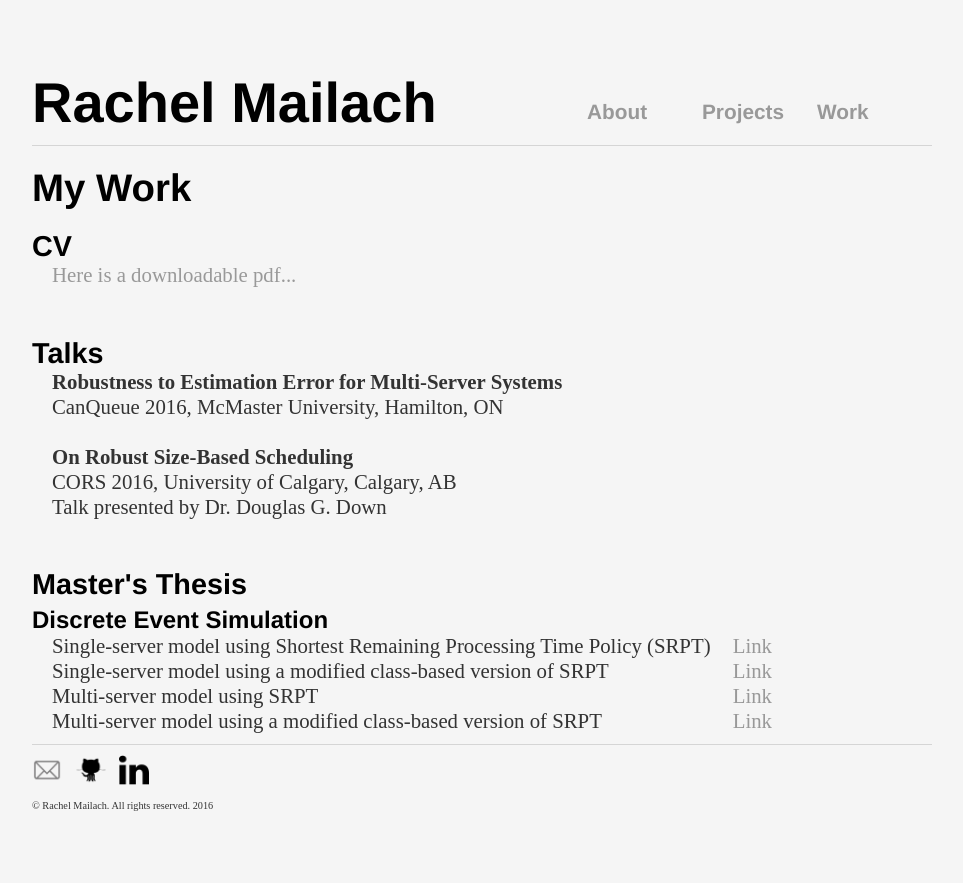
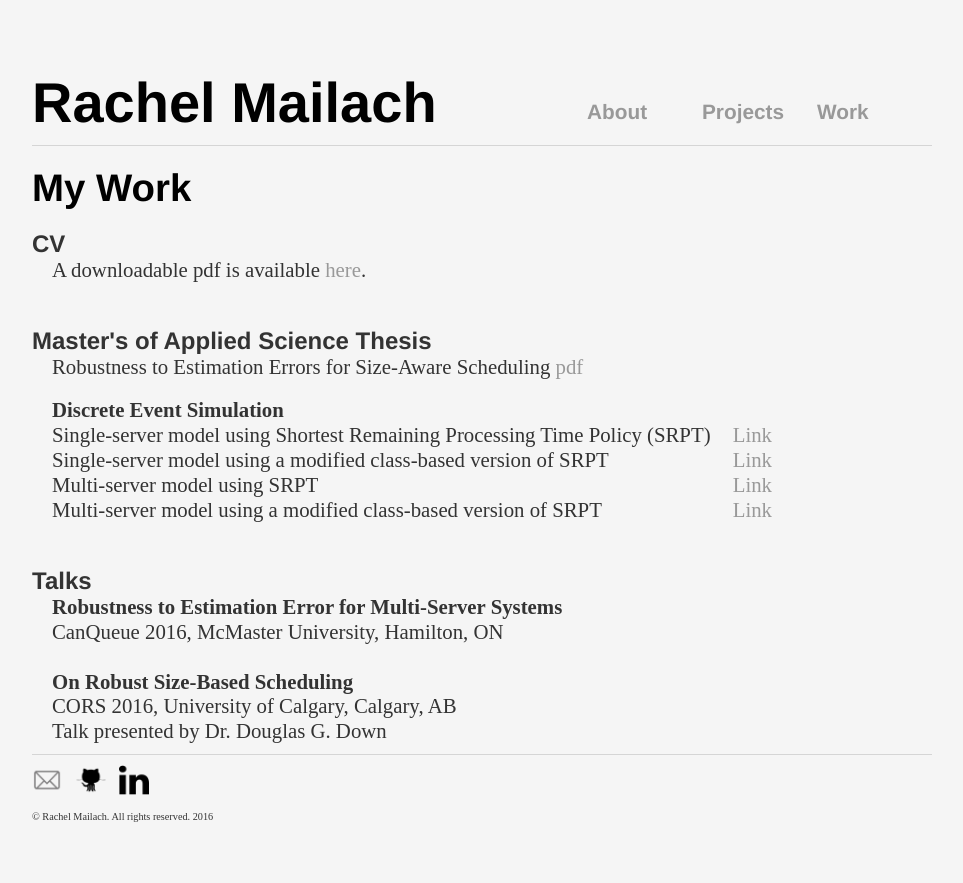
Before and after one commit to rsmailach/rsmailach.github.io, a PHP site: page /work.html in a window 1280 px wide. Shown: the whole page, without its empty margins (158-1121 px from the left). Before the commit the page ends 811 px from the top, so only its background shows below. Run offline with PHP 8.4, Linux system fonts and the light colour scheme.

Commit message:
Added resume

```diff
--- a/css/main.css
+++ b/css/main.css
@@ -98,10 +98,11 @@ h1 {
 }
 
 h2 {
-    font-size: 1.8em;
+    font-size: 1.5em;
     font-family:'Helvetica', 'Arial', 'Sans-Serif';
     margin: 20px 0px 0px 0px;
     padding: 0px;
+    color: #333;
 }
 
 h3 {
--- a/projects.html
+++ b/projects.html
@@ -2,6 +2,7 @@
 <html>
 	<head>
 		<title>Rachel Mailach</title>
+        <link rel="icon" type="images/icon" href="title_icon.png">
 		<!-- link to main stylesheet -->
 		<link rel="stylesheet" type="text/css" href="./css/main.css">
 		 <nav>
--- a/work.html
+++ b/work.html
@@ -2,6 +2,7 @@
 <html>
 	<head>
 		<title>Rachel Mailach</title>
+        <link rel="icon" type="images/icon" href="title_icon.png">
 		<!-- link to main stylesheet -->
 		<link rel="stylesheet" type="text/css" href="./css/main.css">
 		 <nav>
@@ -18,7 +19,23 @@
             <div class="pageTitle">My Work</div>
             <h2>CV</h2>
             <ul>
-                <li><a target="_blank" href="RachelMailachResume.pdf">Here is a downloadable pdf... </a></li>
+                <li>A downloadable pdf is available <a target="_blank" href="attachments/RachelMailachResume.pdf"> here</a>.</li>
+            </ul>
+
+
+
+            <h2  style="padding-top:1em;">Master's of Applied Science Thesis</h2>
+                        <ul>
+                <li>Robustness to Estimation Errors for Size-Aware Scheduling <a target="_blank" href="attachments/Rachel_Mailach_MASc_Thesis.pdf"> pdf</a></li><br>
+            </ul>
+
+            <ul style="width:45em;">
+                <li><strong>Discrete Event Simulation</strong></li>
+                <li>Single-server model using Shortest Remaining Processing Time Policy (SRPT)
+                    <a class="simLinks" href="https://github.com/rsmailach/SRPT"> Link</a></li>
+                <li>Single-server model using a modified class-based version of SRPT<a class="simLinks" href="https://github.com/rsmailach/SRPT"> Link</a></li>
+                <li>Multi-server model using SRPT<a class="simLinks" href="https://github.com/rsmailach/MultiServerSRPT" > Link</a></li>
+                <li>Multi-server model using a modified class-based version of SRPT<a class="simLinks" href="https://github.com/rsmailach/MultiServerSRPT"> Link</a></li>
             </ul>
 
             <h2 style="padding-top:1em;">Talks</h2>
@@ -31,16 +48,6 @@
                     CORS 2016, University of Calgary, Calgary, AB <br>
                     Talk presented by Dr. Douglas G. Down
                 </li>
-            </ul>
-
-            <h2  style="padding-top:1em;">Master's Thesis</h2>
-            <h3>Discrete Event Simulation</h3>
-            <ul style="width:45em;">
-                <li>Single-server model using Shortest Remaining Processing Time Policy (SRPT)
-                    <a class="simLinks" href="https://github.com/rsmailach/SRPT"> Link</a></li>
-                <li>Single-server model using a modified class-based version of SRPT<a class="simLinks" href="https://github.com/rsmailach/SRPT"> Link</a></li>
-                <li>Multi-server model using SRPT<a class="simLinks" href="https://github.com/rsmailach/MultiServerSRPT" > Link</a></li>
-                <li>Multi-server model using a modified class-based version of SRPT<a class="simLinks" href="https://github.com/rsmailach/MultiServerSRPT"> Link</a></li>
             </ul>
 
             <!--
```
Also changed, not shown: index.html (+9 -2 lines), images/title_icon.png (added), 2 other files.
